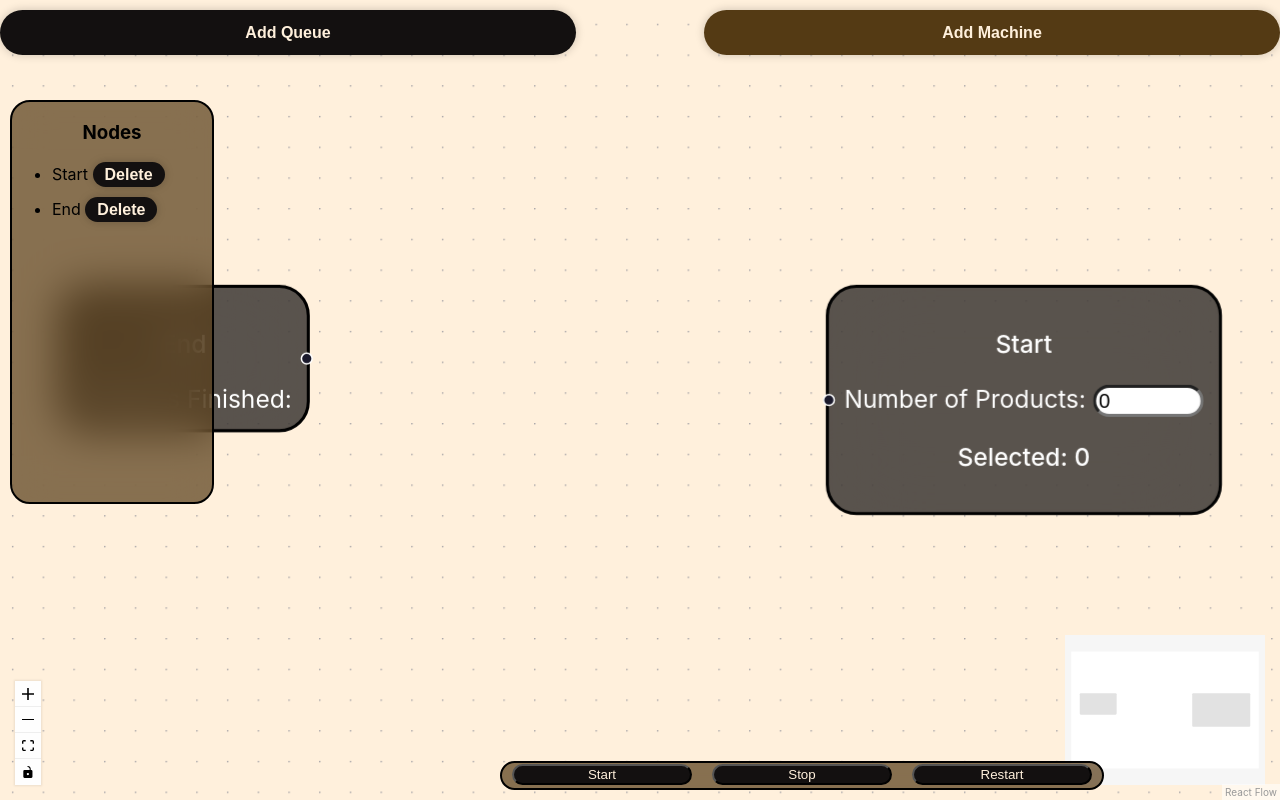
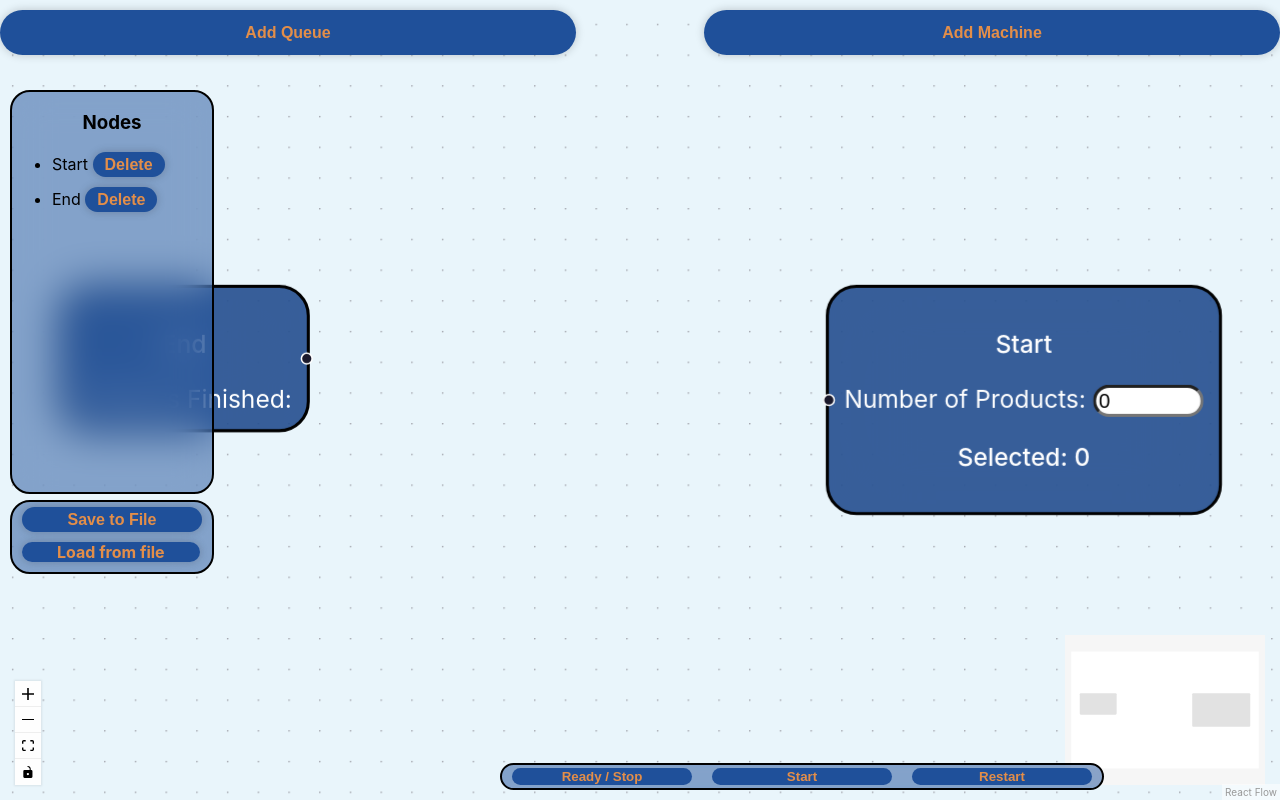
Before and after one commit to MohamedAlrammal/ProducerConsumerSimulation, a React (Create React App) app in the folder simulation-frontend/: page / in a window 1280 px wide. Built offline with nearby package versions, Linux system fonts and the light colour scheme.

Commit message:
frontend simifinal

```diff
--- a/simulation-frontend/src/App.js
+++ b/simulation-frontend/src/App.js
@@ -1,182 +1,269 @@
-import React from "react";
+import React, { useState, useEffect, useRef } from "react";
 import SimulationCanvas from "./components/simulation/SimulationCanvas";
 import SimulationControls from "./components/controls/SimulationControls";
-import "./App.css"
-import { useState,useRef ,useEffect} from "react";
 import { initialNodes } from "./components/simulation/index";
-
-
-
+import "./App.css";
 
 
 function App() {
-  const [nodes, setNodes] = useState(initialNodes); // Single source of truth for nodes
+  // Keep separate state variables to match SimulationCanvas expectations
+  const [nodes, setNodes] = useState(initialNodes);
   const [edges, setEdges] = useState([]);
-  const [queues, setQueues] = useState([]); // Derived state
-  const [machines, setMachines] = useState([]); // Derived state
-  const noOfProducts = localStorage.getItem("noOfProducts");
+  const [queues, setQueues] = useState([]);
+  const [machines, setMachines] = useState([]);
+  const [start, setStart] = useState("off");
 
+  const pollingIntervalRef = useRef(null);
+  const abortControllerRef = useRef(null);
 
-  const [start,setStart] = useState("off");
-
-
+  // Format data for backend exactly as in original code
   function mapToBackendFormat(nodes, edges) {
     const queues = [];
     const machines = [];
-
-    // Map nodes to queues and machines
     nodes.forEach((node) => {
       if (node.type === "Queue-Node") {
-        if(node.id ==="q0"){
         queues.push({
           id: node.id,
-            from: edges
-              .filter((edge) => edge.target === node.id)
-              .map((edge) => edge.source), // Find incoming edges
-            to: edges
-              .filter((edge) => edge.source === node.id)
-              .map((edge) => edge.target), // Find outgoing edges
-            noofProducts: localStorage.getItem("noOfProducts"), // Default to 0 if undefined
+          from: edges.filter((edge) => edge.target === node.id).map((edge) => edge.source),
+          to: edges.filter((edge) => edge.source === node.id).map((edge) => edge.target),
+          noofProducts: node.id === "q0" ? localStorage.getItem("noOfProducts") || 0 : 0,
         });
-        }else{
-          queues.push({
-            id: node.id,
-            from: edges
-              .filter((edge) => edge.target === node.id)
-              .map((edge) => edge.source), // Find incoming edges
-            to: edges
-              .filter((edge) => edge.source === node.id)
-              .map((edge) => edge.target), // Find outgoing edges
-            noofProducts: 0, // Default to 0 if undefined
-          });
-        }
-
       } else if (node.type === "Machine-Node") {
         machines.push({
           id: node.id,
-          from: edges
-            .filter((edge) => edge.target === node.id)
-            .map((edge) => edge.source), // Find incoming edges
-          to: edges
-            .filter((edge) => edge.source === node.id)
-            .map((edge) => edge.target), // Find outgoing edges
+          from: edges.filter((edge) => edge.target === node.id).map((edge) => edge.source),
+          to: edges.filter((edge) => edge.source === node.id).map((edge) => edge.target),
         });
       }
     });
-
-    // Return the formatted JSON
     return { queues, machines };
   }
 
-  const sentBackendData = mapToBackendFormat(nodes, edges);
+  const fetchBackendData = async () => {
+    const controller = new AbortController();
+    abortControllerRef.current = controller;
 
-  const updateNodesFromBackend = async () => {
+    if (true) {
       try {
-      const response = await fetch("http://localhost:8080/api/producer/start"); // Replace with actual URL
+        const response = await fetch("http://localhost:8080/api/producer/start", {
+          signal: controller.signal,
+        });
+
+        if (!response.ok) {
+          throw new Error(`HTTP error! status: ${response.status}`);
+        } else {
+          console.log("START");
+        }
+
         const backendData = await response.json();
 
-      // Update nodes based on backend data
-      const updatedNodes = nodes.map((node) => {
+        setNodes((currentNodes) =>
+          currentNodes.map((node) => {
             if (node.type === "Queue-Node") {
               const queueData = backendData.queues.find((queue) => queue.id === node.id);
-          if (queueData) {
-            return {
+              return queueData
+                ? { ...node, data: { ...node.data, products: queueData.noOfPruducts } }
+                : node;
+            } else if (node.type === "Machine-Node") {
+              const machineData = backendData.machines.find((machine) => machine.id === node.id);
+              return machineData
+                ? {
                   ...node,
                   data: {
                     ...node.data,
-                products: queueData.noOfPruducts, // Update number of products
+                    status: machineData.on ? "on" : "off",
+                    color: machineData.productColor,
                   },
-            };
                 }
-        } else if (node.type === "Machine-Node") {
-          const machineData = backendData.machines.find((machine) => machine.id === node.id);
-          if (machineData) {
-            return {
-              ...node,
-              data: {
-                ...node.data,
-                status: machineData.on ? "on" : "off", // Update status
-                color: machineData.productColor, // Update product color
-              },
-            };
+                : node;
+            }
+            return node;
+          })
+        );
+      } catch (error) {
+        if (error.name === "AbortError") {
+          console.log("Fetch request cancelled");
+        } else {
+          console.error("Failed to fetch or update nodes:", error);
         }
       }
-        return node; // Return unchanged node if not found in backend response
-      });
-
-      setNodes(updatedNodes); // Update React state
-    } catch (error) {
-      console.error("Failed to fetch or update nodes:", error);
     }
   };
 
+  const validateGraph = (nodes, edges) => {
+    const machines = nodes.filter((node) => node.type === "Machine-Node");
+    const queues = nodes.filter((node) => node.type === "Queue-Node");
 
-  if(start==="on"){
-    updateNodesFromBackend();
+    // Create a map of node connections
+    const connections = {};
+    edges.forEach((edge) => {
+      if (!connections[edge.source]) connections[edge.source] = { out: [], in: [] };
+      if (!connections[edge.target]) connections[edge.target] = { out: [], in: [] };
+      connections[edge.source].out.push(edge.target);
+      connections[edge.target].in.push(edge.source);
+    });
+
+    // 1. Validate all machines have a queue before and after them
+    for (const machine of machines) {
+      const incoming = connections[machine.id]?.in || [];
+      const outgoing = connections[machine.id]?.out || [];
+      const hasIncomingQueue = incoming.some((id) => queues.some((q) => q.id === id));
+      const hasOutgoingQueue = outgoing.some((id) => queues.some((q) => q.id === id));
+      if (!hasIncomingQueue || !hasOutgoingQueue) {
+        return { valid: false, message: `Machine ${machine.data.label} must have a queue before and after it.` };
+      }
     }
 
+    // 2. Validate the first queue is connected to "start"
+    const firstQueue = queues.find((queue) => queue.id === "q0");
+    if (!firstQueue || !(connections[firstQueue.id]?.in || []).includes("start")) {
+      return { valid: false, message: "The first queue must be connected to the start node." };
+    }
+
+    // 3. Validate the last queue is connected to "end"
+    const lastQueue = queues[queues.length - 1];
+    if (!lastQueue || !(connections[lastQueue.id]?.out || []).includes("end")) {
+      return { valid: false, message: "The last queue must be connected to the end node." };
+    }
+
+    // 4. Ensure no two queues are connected to each other
+    for (const edge of edges) {
+      const sourceIsQueue = queues.some((q) => q.id === edge.source);
+      const targetIsQueue = queues.some((q) => q.id === edge.target);
+      if (sourceIsQueue && targetIsQueue) {
+        return { valid: false, message: "No two queues can be connected to each other." };
+      }
+    }
+
+    // If all validations pass
+    return { valid: true, message: "Graph is valid." };
+  };
 
 
-  const handleStart = async() => {
-    console.log(JSON.stringify(sentBackendData,null,2))
-    console.log(nodes);
+  const handleReady = async () => {
+    if (pollingIntervalRef.current) {
+      clearInterval(pollingIntervalRef.current);
+      pollingIntervalRef.current = null;
+
+    }
+
+    const validation = validateGraph(nodes, edges);
+    if (!validation.valid) {
+      alert(validation.message); // Show an error message
+      return;
+    }
+    const backendData = mapToBackendFormat(nodes, edges);
+
     try {
       const response = await fetch("http://localhost:8080/api/producer/enter", {
         method: "POST",
         headers: {
           "Content-Type": "application/json",
         },
-        body: JSON.stringify(sentBackendData), // Send mapped data to backend
+        body: JSON.stringify(backendData),
+
       });
 
       if (!response.ok) {
         throw new Error(`HTTP error! status: ${response.status}`);
+      } else {
+        console.log("pressed ready2");
       }
 
+    } catch (error) {
+      console.error("Error sending data to backend:", error);
+    }
+  }
 
-      console.log("Backend Response:");
+  const handleStart = async () => {
+    const backendData = mapToBackendFormat(nodes, edges);
+    console.log("Sending to backend:", JSON.stringify(backendData, null, 2));
+    pollingIntervalRef.current = setInterval(fetchBackendData, 1000);
 
-      // Update nodes based on backend response (optional)
-      setStart("on");
+
+  };
+
+  const handleStop = async () => {
+    setStart("off");
+    const backendData = mapToBackendFormat(nodes, edges);
+    try {
+      const response = await fetch("http://localhost:8080/api/producer/enter", {
+        method: "POST",
+        headers: {
+          "Content-Type": "application/json",
+        },
+        body: JSON.stringify(backendData),
+      });
     } catch (error) {
       console.error("Error sending data to backend:", error);
     }
 
+    if (abortControllerRef.current) {
+      abortControllerRef.current.abort();
+      abortControllerRef.current = null;
+    }
+
+    if (pollingIntervalRef.current) {
+      clearInterval(pollingIntervalRef.current);
+      pollingIntervalRef.current = null;
+    }
+
+    setNodes((currentNodes) =>
+      currentNodes.map((node) =>
+        node.type === "Machine-Node"
+          ? { ...node, data: { ...node.data, status: "off" } }
+          : node
+      )
+    );
   };
 
+  const handleRestart = async () => {
+    try {
+      const response = await fetch("http://localhost:8080/api/producer/replay", {
+        method: "POST",
+      });
 
-  const handleStop = () => {
-    setStart("off");
+      if (!response.ok) {
+        throw new Error(`HTTP error! status: ${response.status}`);
+      } else {
+        console.log("pressed ready2");
+      }
 
-    const updatedNodes = nodes.map((node) => {
-       if (node.type === "Machine-Node") {
-
-          return {
-            ...node,
-            data: {
-              ...node.data,
-              status:"off", // Update status
-            },
+    } catch (error) {
+      console.error("Error sending data to backend:", error);
+    }
   };
 
+  useEffect(() => {
+    return () => {
+      if (pollingIntervalRef.current) {
+        clearInterval(pollingIntervalRef.current);
       }
-      return node; // Return unchanged node if not found in backend response
-    });
+      if (abortControllerRef.current) {
+        abortControllerRef.current.abort();
+      }
+    };
+  }, []);
 
-    setNodes(updatedNodes); // Update React state
-
-  };
-
-  const handleRestart = () => {
-    console.log(start)
-
-  };
   return (
     <div>
-      <SimulationCanvas nodes={nodes} setNodes={setNodes} edges={edges} setEdges={setEdges} machines={machines} setMachines={setMachines} queues={queues} setQueues={setQueues} />
-      <SimulationControls className="controls" onStart={handleStart} onStop={handleStop} onRestart={handleRestart} />
+      <SimulationCanvas
+        nodes={nodes}
+        setNodes={setNodes}
+        edges={edges}
+        setEdges={setEdges}
+        machines={machines}
+        setMachines={setMachines}
+        queues={queues}
+        setQueues={setQueues}
+      />
+      <SimulationControls
+        className="controls"
+        onReady={handleReady}
+        onStart={handleStart}
+        onRestart={handleRestart}
+      />
     </div>
-
   );
 }
 
--- a/simulation-frontend/src/components/controls/SimulationControls.jsx
+++ b/simulation-frontend/src/components/controls/SimulationControls.jsx
@@ -1,11 +1,11 @@
 import React from "react";
 import"./Styling/SimulationControls.css";
 
-function SimulationControls({ onStart, onStop, onRestart }) {
+function SimulationControls({ onReady ,onStart, onRestart }) {
   return (
     <div className="controls">
+      <button className="Ready" onClick={onReady}>Ready / Stop</button>
       <button className="start" onClick={onStart}>Start</button>
-      <button className="stop" onClick={onStop}>Stop</button>
       <button className="restart" onClick={onRestart}>Restart</button>
     </div>
   );
--- a/simulation-frontend/src/components/controls/Styling/SimulationControls.css
+++ b/simulation-frontend/src/components/controls/Styling/SimulationControls.css
@@ -2,15 +2,16 @@
     position: fixed;
     bottom: 10px;
     border: 2px solid black;
-    background-color:rgb(84, 58, 20,0.7);
+    background-color:rgb(31, 80, 154,0.5);
     backdrop-filter: blur(20px);
     border-radius: 20px;
     width: 600px;
 }
 
 .controls button{
-    background-color: #131010;
-    color: #FFF0DC;
+    background-color: #1F509A;
+    color: #E38E49;
+    font-weight: 700;
     cursor: pointer;
     height: 100%;
     width: 180px;
@@ -18,8 +19,10 @@
     margin-right: 10px;
     margin-bottom: 3px;
     border-radius: 20px;
+    border: 0;
 }
 
 .controls button:hover{
-    background-color: #3d3838;
+    background-color: #b0ddf8;
+    transition: 0.3s;
 }
--- a/simulation-frontend/src/components/simulation/SimulationCanvas.jsx
+++ b/simulation-frontend/src/components/simulation/SimulationCanvas.jsx
@@ -71,6 +71,36 @@ function SimulationCanvas({nodes ,setNodes,edges , setEdges , queues , setQueues
     setEdges((eds) => eds.filter((edge) => edge.source !== nodeId && edge.target !== nodeId));
   };
 
+  // Save the current nodes and edges as a JSON file
+  const saveToFile = () => {
+    const data = JSON.stringify({ nodes, edges }, null, 2);
+    const blob = new Blob([data], { type: "application/json" });
+    const url = URL.createObjectURL(blob);
+    const a = document.createElement("a");
+    a.href = url;
+    a.download = "simulation-data.json";
+    a.click();
+    URL.revokeObjectURL(url);
+  };
+
+  // Load nodes and edges from a JSON file
+  const loadFromFile = (event) => {
+    const file = event.target.files[0];
+    if (!file) return;
+
+    const reader = new FileReader();
+    reader.onload = (e) => {
+      try {
+        const { nodes: loadedNodes, edges: loadedEdges } = JSON.parse(e.target.result);
+        setNodes(loadedNodes || []);
+        setEdges(loadedEdges || []);
+      } catch (error) {
+        console.error("Error parsing JSON file:", error);
+      }
+    };
+    reader.readAsText(file);
+  };
+
 
   return (
     <div style={{ height: "100vh" }}>
@@ -103,6 +133,18 @@ function SimulationCanvas({nodes ,setNodes,edges , setEdges , queues , setQueues
         <button className="queueButton" onClick={addQueue}>Add Queue</button>
         <button className="machineButton" onClick={addMachine}>Add Machine</button>
       </div>
+      <div className="save-load">
+      <button className="saveButton" onClick={saveToFile}>
+          Save to File
+        </button>
+        <label className="loadButton">
+          Load from file
+        <input type="file" name="Load From File" accept=".json" onChange={loadFromFile} style={{ display: "none" }} />
+        </label>
+
+
+      </div>
+
     </div>
   );
 }
--- a/simulation-frontend/src/components/simulation/Styling/Canvas.css
+++ b/simulation-frontend/src/components/simulation/Styling/Canvas.css
@@ -3,7 +3,7 @@
   }
 
   .react-flow__background{
-    background-color: #FFF0DC;
+    background-color: rgb(212, 235, 248,0.5);
   }
 
   .buttons{
@@ -15,13 +15,13 @@
   .queueButton{
     width: 45%;
     height: 45px;
-    background-color: #131010;
+    background-color: #1F509A;
     border: none;
     outline: none;
     border-radius: 40px;
     box-shadow: 0 0 10px rgba(0, 0, 0, 0.2);
     cursor: pointer;
-    color: #FFF0DC;
+    color: #E38E49;
     font-size: 16px;
     font-weight: 700;
   }
@@ -30,23 +30,29 @@
     width: 45%;
     margin-left: 10%;
     height: 45px;
-    background-color: #543A14;
+    background-color: #1F509A;
     border: none;
     outline: none;
     border-radius: 40px;
     box-shadow: 0 0 10px rgba(0, 0, 0, 0.2);
     cursor: pointer;
-    color: #FFF0DC;
+    color: #E38E49;
     font-size: 16px;
     font-weight: 700;
   }
 
+  .machineButton:hover,
+  .queueButton:hover{
+    background-color: #b0ddf8;
+    transition: 0.3s;
+  }
+
   .delete-nodes{
     position: fixed;
-    background-color:rgb(84, 58, 20,0.7);
+    background-color:rgb(31, 80, 154,0.5);
     backdrop-filter: blur(20px);
     left: 10px;
-    top: 100px;
+    top: 90px;
     border: 2px solid black;
     border-radius: 20px;
     width: 200px;
@@ -62,17 +68,64 @@
     width: 45%;
     height: 25px;
     margin-bottom: 10px;
-    background-color: #131010;
+    background-color: #1F509A;
     border: none;
     outline: none;
     border-radius: 40px;
     box-shadow: 0 0 10px rgba(0, 0, 0, 0.2);
     cursor: pointer;
-    color: #FFF0DC;
+    color: #E38E49;
     font-size: 16px;
     font-weight: 700;
   }
 
   .delete-nodes button:hover{
-    background-color: #3d3838;
+    background-color: #b0ddf8;
+    transition: 0.3s;
   }
+
+  .save-load{
+    position: fixed;
+    background-color:rgb(31, 80, 154,0.5);
+    backdrop-filter: blur(20px);
+    left: 10px;
+    top: 500px;
+    border: 2px solid black;
+    border-radius: 20px;
+    width: 200px;
+    height: 70px;
+  }
+
+  .saveButton{
+    width: 90%;
+    height: 25px;
+    margin-left: 10px;
+    margin-top: 5px;
+    margin-bottom: 10px;
+    background-color: #1F509A;
+    border: none;
+    outline: none;
+    border-radius: 40px;
+    box-shadow: 0 0 10px rgba(0, 0, 0, 0.2);
+    cursor: pointer;
+    color: #E38E49;
+    font-size: 16px;
+    font-weight: 700;
+  }
+
+  .loadButton{
+    padding:0 35px ;
+    height: 25px;
+    margin-left: 10px;
+    margin-top: 0px;
+    margin-bottom: 10px;
+    background-color: #1F509A;
+    border: none;
+    outline: none;
+    border-radius: 10px;
+    box-shadow: 0 0 10px rgba(0, 0, 0, 0.2);
+    cursor: pointer;
+    color: #E38E49;
+    font-size: 16px;
+    font-weight: 700;
+  }
--- a/simulation-frontend/src/components/simulation/Styling/Machine.css
+++ b/simulation-frontend/src/components/simulation/Styling/Machine.css
@@ -2,7 +2,7 @@
     border: 2px solid  black;
     border-radius: 100%;
     padding: 10px;
-    background-color: rgb(84, 58, 20,0.7);
+    background-color: rgb(227, 142, 73,0.8);
     backdrop-filter: blur(20px);
     color: #fff;
     width: 100px;
--- a/simulation-frontend/src/components/simulation/Styling/Queue.css
+++ b/simulation-frontend/src/components/simulation/Styling/Queue.css
@@ -2,7 +2,7 @@
     border: 2px solid  black;
     border-radius: 20px;
     padding: 10px;
-    background-color: rgb(19, 16, 16,0.7);
+    background-color: rgb(10, 57, 129,0.8);
     backdrop-filter: blur(30px);
     color: #fff;
 }
```
Also changed, not shown: 1 other file (tests, documents, lock files or other folders). Lines whose indentation alone changed are shown as unchanged.
